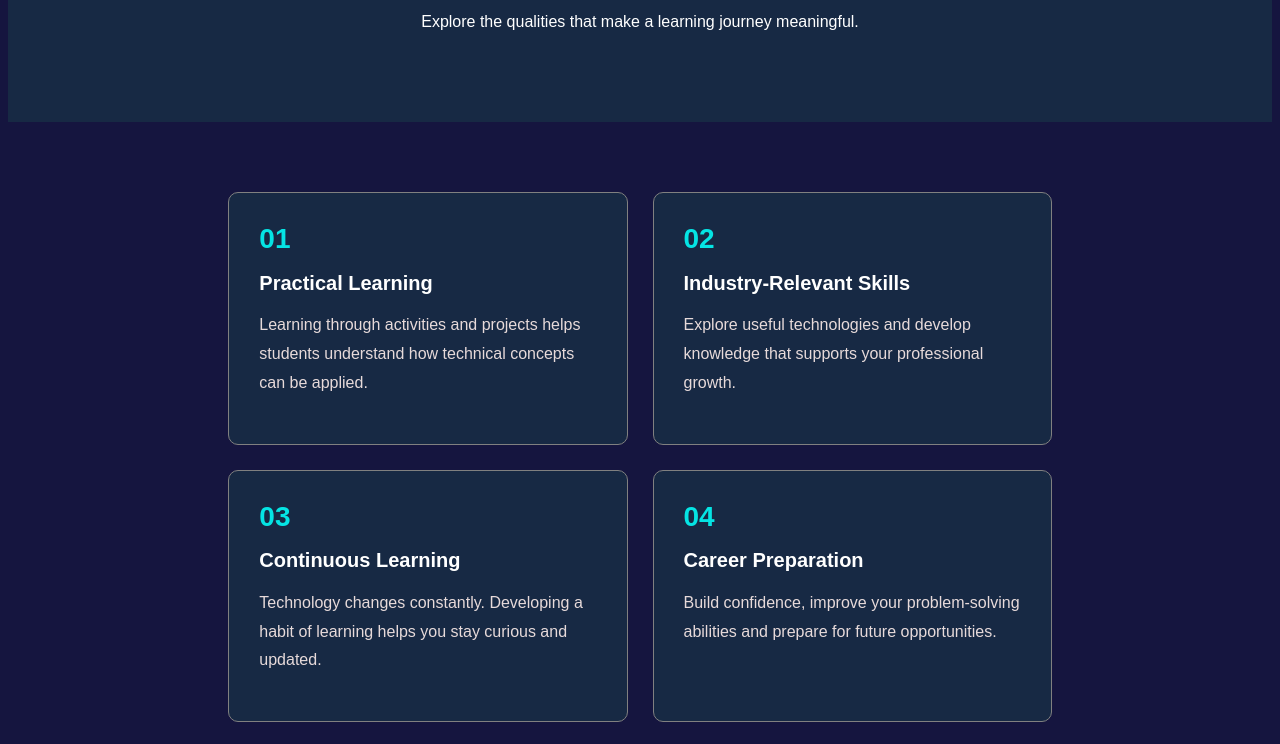
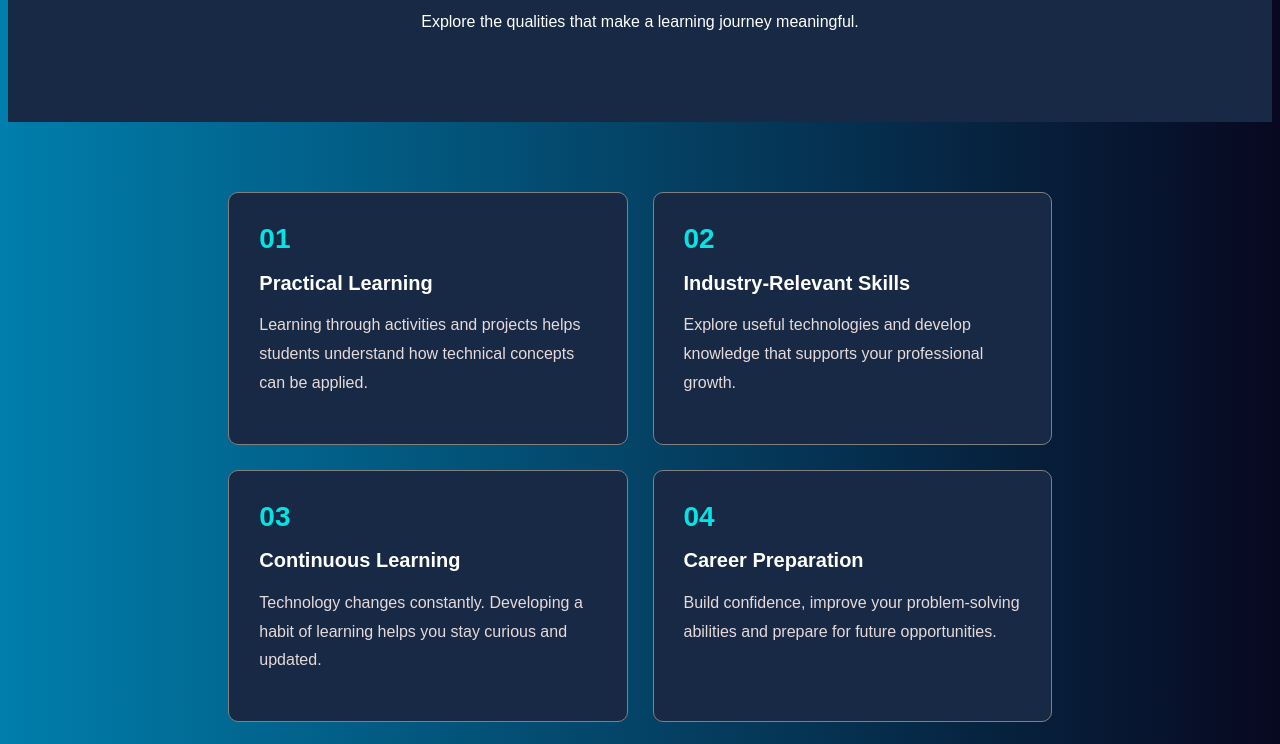
Before and after one commit to aathirabconnect-oss/task2-html-css-animation, a plain HTML site: page fourth.html in a window 1280 px wide. Shown: the part 323-1067 px from the top of the page. Drawn offline with Linux system fonts and the light colour scheme.

Commit message:
background color changed to gradient

```diff
--- a/fourth.css
+++ b/fourth.css
@@ -2,7 +2,7 @@
 
 
 body {
-    background-color:rgb(21, 21, 63);
+  background:linear-gradient(to left , rgb(8, 8, 32), rgb(0, 126, 172));
     color: white;
     font-family: Arial, sans-serif;
 }
--- a/second.css
+++ b/second.css
@@ -6,7 +6,7 @@
 
 }
 body {
-    background-color: rgb(21, 21, 63);
+    background:linear-gradient(to left , rgb(8, 8, 32), rgb(0, 126, 172));
     color: white;
     font-family: Arial, sans-serif;
 
--- a/sixth.css
+++ b/sixth.css
@@ -1,5 +1,5 @@
 body {
-  background-color: rgb(21, 21, 63);
+   background:linear-gradient(to right , rgb(8, 8, 32), rgb(0, 126, 172));
   color: white;
   font-family: Arial, sans-serif;
 }
--- a/style.css
+++ b/style.css
@@ -1,7 +1,7 @@
 
 
 body {
-    background-color: rgb(21, 21, 63);
+    background:linear-gradient(to right , rgb(8, 8, 32), rgb(0, 126, 172));
     color: white;
     font-family: Arial, sans-serif;
 }
--- a/third.css
+++ b/third.css
@@ -2,7 +2,7 @@
 
 
 body {
-    background-color: rgb(21, 21, 63);
+    background:linear-gradient(to right , rgb(8, 8, 32), rgb(0, 126, 172));
     color: white;
     font-family: Arial, sans-serif;
 }
```
